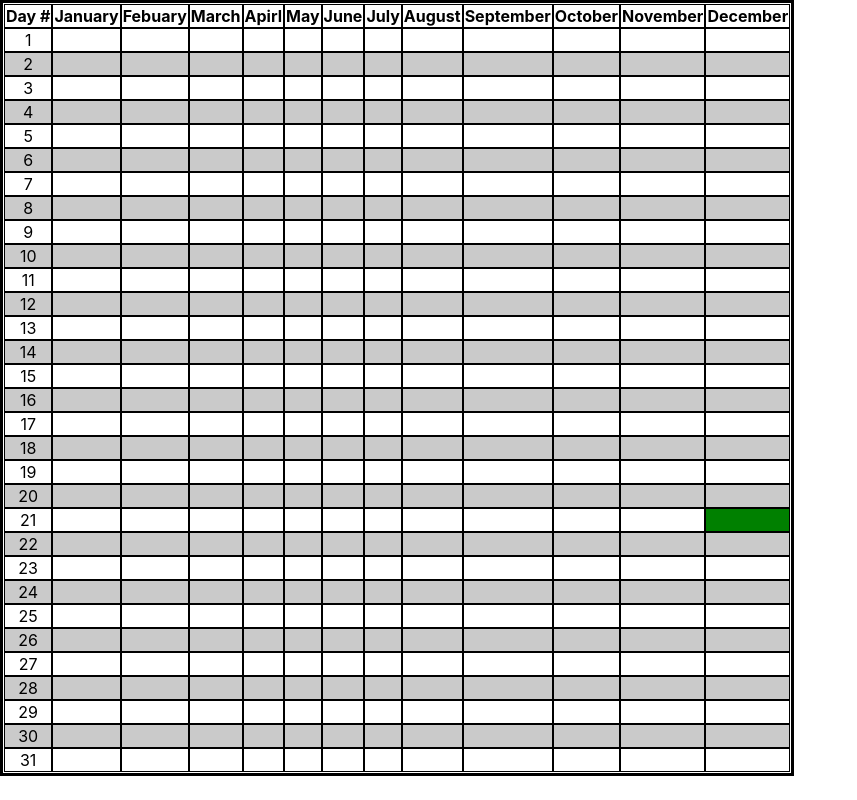
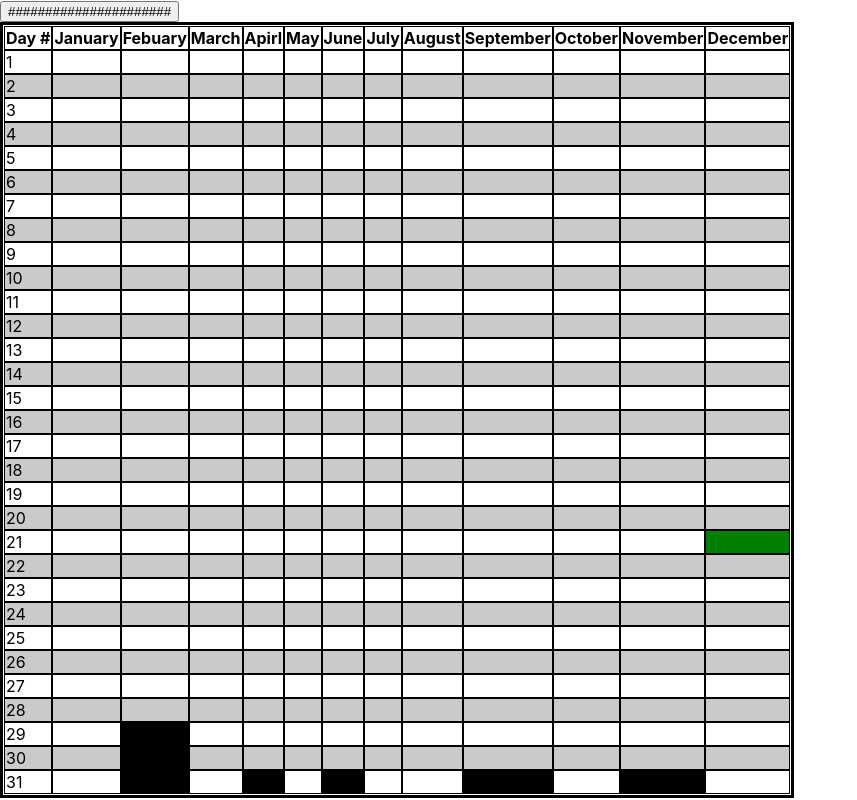
Before and after one commit to JamisonBunge/BulletJournal, a React (Create React App) app in the folder frontend/: page / in a window 1280 px wide. Shown: the whole page, without its empty margins (0-857 px from the left). Built offline with nearby package versions, Linux system fonts and the light colour scheme.

Commit message:
cells black out based on the year, made cells clickable

```diff
--- a/frontend/src/App.js
+++ b/frontend/src/App.js
@@ -1,14 +1,50 @@
-import React from 'react';
-import logo from './logo.svg';
-import './App.css';
+import React, { Component } from 'react';
+import './index.css';
 import Collection from './Components/Collection'
 
-function App() {
-    return (
-        <div className="App">
-            <Collection />
-        </div>
-    );
+
+
+
+function setValue() {
+    let cell = document.getElementById('row-3-col-1');
+    console.log(cell)
+    cell.classList.add("black")
+}
+
+class App extends Component {
+
+    constructor(props) {
+        super(props);
+
+        let date = new Date();
+        this.state = {
+            "year": date.getFullYear(),
+            "date": date
+        }
+    }
+
+    componentDidMount() {
+        let blackOut = ['row-31-col-4', 'row-31-col-6', 'row-31-col-9', 'row-31-col-11', 'row-30-col-2', 'row-31-col-2'];
+        let year = this.year;
+        if (!(year % 100 === 0 ? year % 400 === 0 : year % 4 === 0)) blackOut.push('row-29-col-2');
+
+        for (let day of blackOut) {
+            let cell = document.getElementById(day);
+            cell.classList.add("black");
+            console.log(cell);
+            console.log(this.state);
+        }
+    }
+
+    render() {
+
+        return (
+            <div className="App" >
+                <button type="input" onClick={setValue}>######################</button>
+                <Collection />
+            </div>
+        );
+    }
 }
 
 export default App;
--- a/frontend/src/Components/Collection.js
+++ b/frontend/src/Components/Collection.js
@@ -1,5 +1,4 @@
 import React, { Component } from 'react'
-import ReactDataGrid from 'react-data-grid';
 
 let months = [
     { id: 1, "name": "January" },
@@ -16,32 +15,82 @@ let months = [
     { id: 12, "name": "December" },
 ];
 
-let buildRow = (rowId) => {
+
+
+
+
+
+let getStateContainer = () => {
+
+    let months = [];
+    let days = [];
+
+    for (let month = 0; month < 13; month++) {
+        for (let day = 0; day < 32; day++) {
+            days.push({ "val": 0, "class": "default" });
+        }
+        days = [];
+        months.push(days);
+    }
+
+    return months;
+}
+
+
+class Collection extends Component {
+
+    constructor(props) {
+        super(props);
+        this.state = {
+            cells: getStateContainer()
+        }
+    }
+
+    componentDidMount(cellState) {
+
+    }
+
+
+    logEvent(e) {
+
+        let cell = (document.getElementById(e.target.id))
+        cell.classList.add("green")
+
+
+        // let decomposedId = id.splice('-');
+        // let cell = this.state.cells[1][1];
+        console.log("hello")
+
+    }
+
+
+    buildRow(rowId) {
 
         let cells = []
         cells.push(<td className={`rowNum-${rowId % 2}`}>{rowId}</td>)
 
         for (let col = 1; col < 13; col++) {
-        cells.push(<td id={`row-${rowId}-col-${col}`} className={`rowNum-${rowId % 2}`}></td>)
+            cells.push(<td id={`row-${rowId}-col-${col}`}
+                className={`rowNum-${rowId % 2}`}
+                onClick={this.logEvent} ></td>)
         }
         return cells;
     }
 
-let buildHeader = () => {
 
+    //logEvent(this.state.cells[col][rowId])
+
+    //ThIS IS
+    buildHeader() {
+
+        console.log(Date())
         let header = [];
         header.push(<th>Day #</th>)
 
         for (let month of months) {
-        header.push(<th id={`month-${month.id}`}>{month.name}</th>)
+            header.push(<th id={`month-${month.id}`} >{month.name}</th>)
         }
         return header;
-}
-
-class Collection extends Component {
-
-    constructor(props) {
-        super(props);
     }
 
     render() {
@@ -49,38 +98,40 @@ class Collection extends Component {
         return (
             <div className="collection">
                 <table id="grid">
-                    <tr id="Months">{buildHeader()}</tr>
-                    <tr id="1">{buildRow(1)}</tr>
-                    <tr id="1">{buildRow(2)}</tr>
-                    <tr id="2">{buildRow(3)}</tr>
-                    <tr id="3">{buildRow(4)}</tr>
-                    <tr id="4">{buildRow(5)}</tr>
-                    <tr id="5">{buildRow(6)}</tr>
-                    <tr id="6">{buildRow(7)}</tr>
-                    <tr id="7">{buildRow(8)}</tr>
-                    <tr id="8">{buildRow(9)}</tr>
-                    <tr id="9">{buildRow(10)}</tr>
-                    <tr id="10">{buildRow(11)}</tr>
-                    <tr id="11">{buildRow(12)}</tr>
-                    <tr id="12">{buildRow(13)}</tr>
-                    <tr id="12">{buildRow(14)}</tr>
-                    <tr id="12">{buildRow(15)}</tr>
-                    <tr id="12">{buildRow(16)}</tr>
-                    <tr id="12">{buildRow(17)}</tr>
-                    <tr id="12">{buildRow(18)}</tr>
-                    <tr id="12">{buildRow(19)}</tr>
-                    <tr id="12">{buildRow(20)}</tr>
-                    <tr id="12">{buildRow(21)}</tr>
-                    <tr id="12">{buildRow(22)}</tr>
-                    <tr id="12">{buildRow(23)}</tr>
-                    <tr id="12">{buildRow(24)}</tr>
-                    <tr id="12">{buildRow(25)}</tr>
-                    <tr id="12">{buildRow(26)}</tr>
-                    <tr id="12">{buildRow(27)}</tr>
-                    <tr id="12">{buildRow(28)}</tr>
-                    <tr id="12">{buildRow(29)}</tr>
-                    <tr id="12">{buildRow(30)}</tr>
-                    <tr id="12">{buildRow(31)}</tr>
+                    <tbody>
+                        <tr id="Months">{this.buildHeader()}</tr>
+                        <tr id="1">{this.buildRow(1)}</tr>
+                        <tr id="1">{this.buildRow(2)}</tr>
+                        <tr id="2">{this.buildRow(3)}</tr>
+                        <tr id="3">{this.buildRow(4)}</tr>
+                        <tr id="4">{this.buildRow(5)}</tr>
+                        <tr id="5">{this.buildRow(6)}</tr>
+                        <tr id="6">{this.buildRow(7)}</tr>
+                        <tr id="7">{this.buildRow(8)}</tr>
+                        <tr id="8">{this.buildRow(9)}</tr>
+                        <tr id="9">{this.buildRow(10)}</tr>
+                        <tr id="10">{this.buildRow(11)}</tr>
+                        <tr id="11">{this.buildRow(12)}</tr>
+                        <tr id="12">{this.buildRow(13)}</tr>
+                        <tr id="12">{this.buildRow(14)}</tr>
+                        <tr id="12">{this.buildRow(15)}</tr>
+                        <tr id="12">{this.buildRow(16)}</tr>
+                        <tr id="12">{this.buildRow(17)}</tr>
+                        <tr id="12">{this.buildRow(18)}</tr>
+                        <tr id="12">{this.buildRow(19)}</tr>
+                        <tr id="12">{this.buildRow(20)}</tr>
+                        <tr id="12">{this.buildRow(21)}</tr>
+                        <tr id="12">{this.buildRow(22)}</tr>
+                        <tr id="12">{this.buildRow(23)}</tr>
+                        <tr id="12">{this.buildRow(24)}</tr>
+                        <tr id="12">{this.buildRow(25)}</tr>
+                        <tr id="12">{this.buildRow(26)}</tr>
+                        <tr id="12">{this.buildRow(27)}</tr>
+                        <tr id="12">{this.buildRow(28)}</tr>
+                        <tr id="12">{this.buildRow(29)}</tr>
+                        <tr id="12">{this.buildRow(30)}</tr>
+                        <tr id="12">{this.buildRow(31)}</tr>
+                    </tbody>
                 </table>
             </div>
         );
--- a/frontend/src/index.css
+++ b/frontend/src/index.css
@@ -29,3 +29,11 @@ code {
     /* border: 20px solid rgb(0, 0, 0); */
     outline: 1px solid
 }
+
+.black {
+  background: black;;
+}
+
+.green {
+   background: rgb(188, 252, 175);
+}
```
Lines whose indentation alone changed are shown as unchanged.
